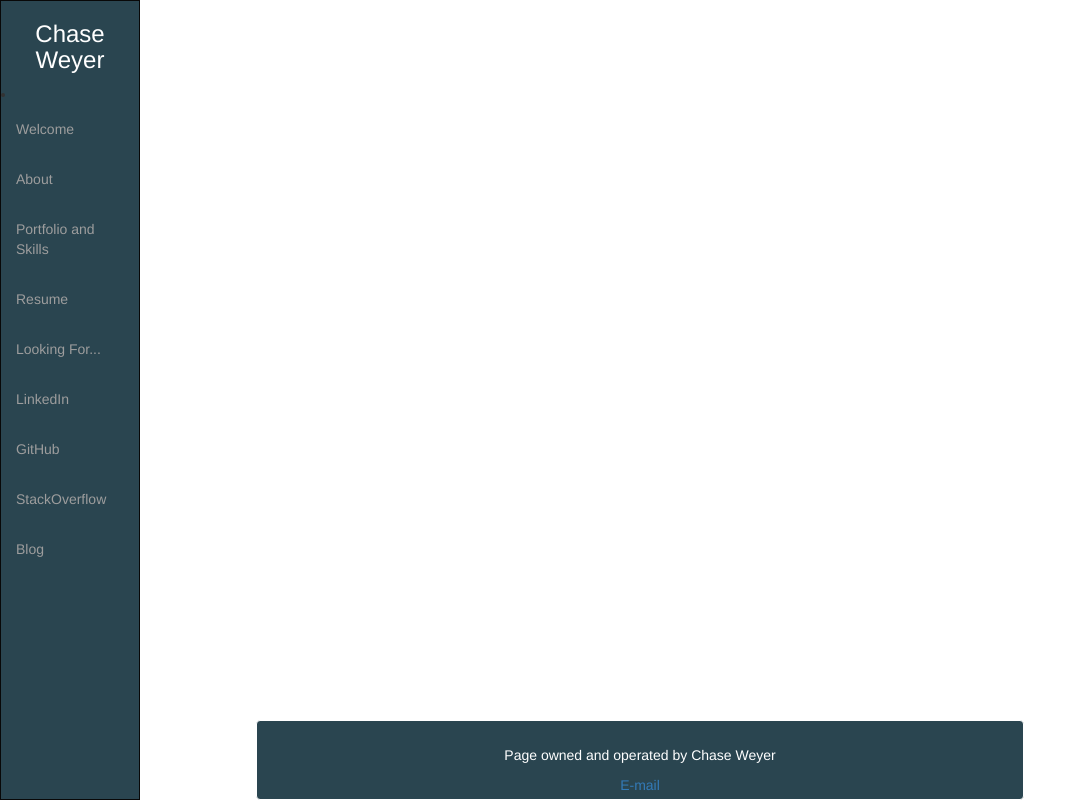
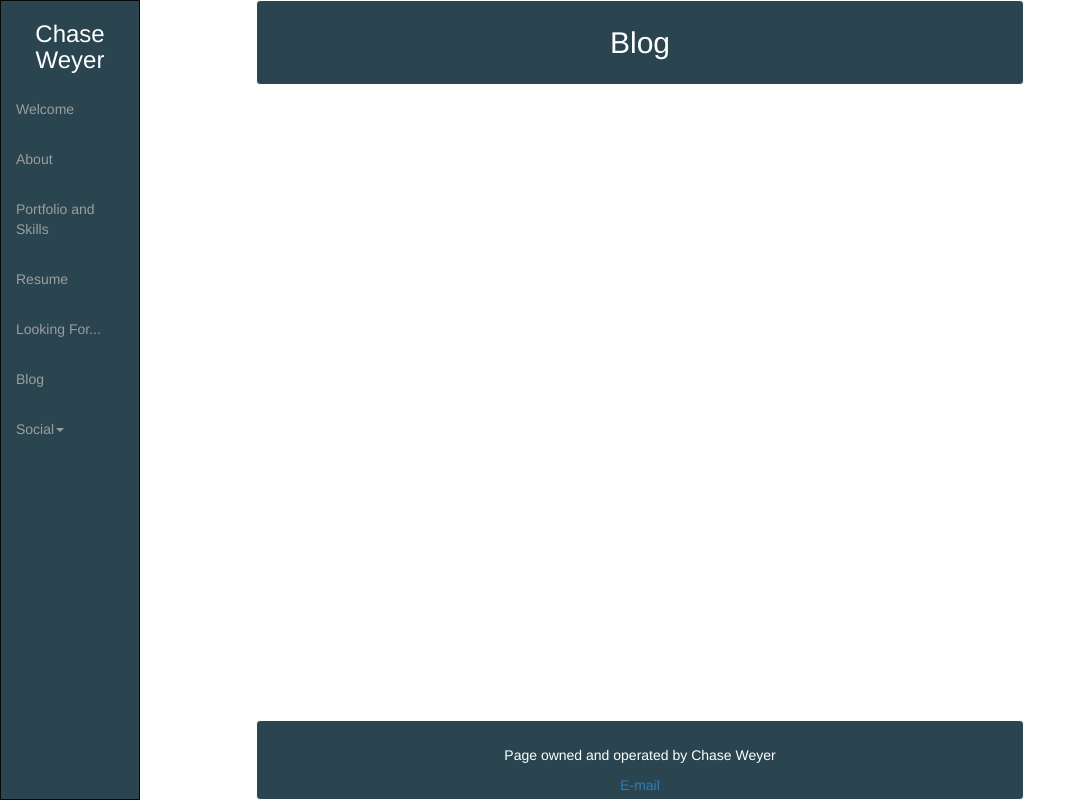
Before and after one commit to chasepersonal/blog_project, a Django app: page /post_list/ in a window 1280 px wide. Shown: the whole page, without its empty margins (0-1086 px from the left). Run offline with Django 3.2, Linux system fonts and the light colour scheme; data that the repository does not hold is empty; some libraries are stand-ins or nearby versions.

Commit message:
Updated CSS for links and Blog page

```diff
--- a/blog_project/blog/static/blog/css/main.css
+++ b/blog_project/blog/static/blog/css/main.css
@@ -10,6 +10,8 @@ html,body {
   overflow: hidden;
 }
 
+
+
 .navbar-fixed-left {
   width: 140px;
   position: fixed;
@@ -19,18 +21,12 @@ html,body {
 }
 
 .navbar-fixed-left .navbar-nav > li {
-  float: none;  /* Cancel default li float: left */
+  float: none;
   width: 139px;
 }
 
 .navbar-fixed-left + .container {
   padding-left: 160px;
-}
-
-/* On using dropdown menu (To right shift popuped) */
-.navbar-fixed-left .navbar-nav > li > .dropdown-menu {
-  margin-top: -50px;
-  margin-left: 140px;
 }
 
 h2 {
--- a/blog_project/blog/static/blog/js/main.js
+++ b/blog_project/blog/static/blog/js/main.js
@@ -1,13 +1,12 @@
-// Javascript for Blog Project
+// Javascript for Django Project
 
-// Function for confirmation to external link
+// Function to allow dropdown upon clicking an anchor tag
 
-function confirmLink() {
-	if (!confirm("You are about to leave this page and will be redirected to an external link that is a valid link to a personal page on a social website.\nIf this is what you wanted to do, click 'OK'.\nIf this is not what you wanted to do, click 'Cancel'.")) {
-		window.location='index.html';
+$('ul.nav li.dropdown').hover(
+	function() {
+		$(this).find('.dropdown-menu').stop(true, true).delay(200).fadeIn(500);
+	},
+	function() {
+		$(this).find('.dropdown-menu').stop(true, true).delay(200).fadeOut(500);
 	}
-	else {
-
-	}
-
-}
+);
--- a/blog_project/blog/templates/base.html
+++ b/blog_project/blog/templates/base.html
@@ -7,6 +7,10 @@
 
 <!-- Latest compiled and minified CSS -->
 <link href="https://maxcdn.bootstrapcdn.com/bootstrap/3.3.7/css/bootstrap.min.css" rel="stylesheet" integrity="sha384-BVYiiSIFeK1dGmJRAkycuHAHRg32OmUcww7on3RYdg4Va+PmSTsz/K68vbdEjh4u" crossorigin="anonymous">
+
+<!-- JQuery and Local Javascript -->
+<script src="https://ajax.googleapis.com/ajax/libs/jquery/3.1.0/jquery.min.js"></script>
+<script src="{% static 'blog/js/main.js' %}"></script>
 
 <!-- Latest compiled and minified Javascript -->
 <script src="https://maxcdn.bootstrapcdn.com/bootstrap/3.3.7/js/bootstrap.min.js" integrity="sha384-Tc5IQib027qvyjSMfHjOMaLkfuWVxZxUPnCJA7l2mCWNIpG9mGCD8wGNIcPD7Txa" crossorigin="anonymous"></script>
@@ -20,18 +24,22 @@
 <body>
 <div class="navbar navbar-inverse navbar-fixed-left">
 	<h3 class="center"><font color="white">Chase Weyer</font></h3>
-  <li class="divider"></li>
   	<ul class="nav navbar-nav">
 		<li><a href="{% url 'index' %}">Welcome</a></li>
 		<li><a href="{% url 'about' %}">About</a></li>
 		<li><a href="{% url 'portfolio' %}">Portfolio and Skills</a></li>
 		<li><a href="{% url 'resume' %}">Resume</a></li>
 		<li><a href="{% url 'looking_for' %}">Looking For...</a></li>
-  		<li><a href="https://www.linkedin.com/in/chase-weyer-4a5216a3">LinkedIn</a></li>
-		<li><a href="https://github.com/metalhero">GitHub</a></li>
-      		<li><a href="https://stackoverflow.com/users/8440440/chase?tab=profile">StackOverflow</a></li>
    		<li><a href="{% url 'post_list' %}">Blog</a></li>
-  </ul>
+		<li class="dropdown">
+			<a href="#" data-toggle="dropdown" class="dropdown-toggle">Social<b class="caret"></b></a>
+				<ul class="dropdown-menu">
+					<li><a href="https://github.com/metalhero">GitHub</a></li>
+      					<li><a href="https://stackoverflow.com/users/8440440/chase tab=profile">StackOverflow</a></li>
+					<li><a href="https://www.linkedin.com/in/chase-weyer-4a5216a3">LinkedIn</a></li>
+				</ul>
+		</li>
+  	</ul>
  </div>
 	{% block maincontent %}
     <h2></h2>
--- a/blog_project/blog/templates/blog/post_list.html
+++ b/blog_project/blog/templates/blog/post_list.html
@@ -5,8 +5,8 @@
 	<title>{% block title %}Chase Weyer-Blog{% endblock %}</title>
 	<body>
 		{% block maincontent %}
+		<h2>Blog</h2>
 		{% for post in posts %}
-			<h2>Blog</h2>
 		<div id="container">
 			<h3 class="center">{{post.title}}</h3>
 			<br>
--- a/blog_project/blog_project/settings/base.py
+++ b/blog_project/blog_project/settings/base.py
@@ -21,6 +21,7 @@ INSTALLED_APPS = [
     'django.contrib.messages',
     'django.contrib.staticfiles',
     'blog',
+    'jquery',
 ]
 
 # Middleware
```
